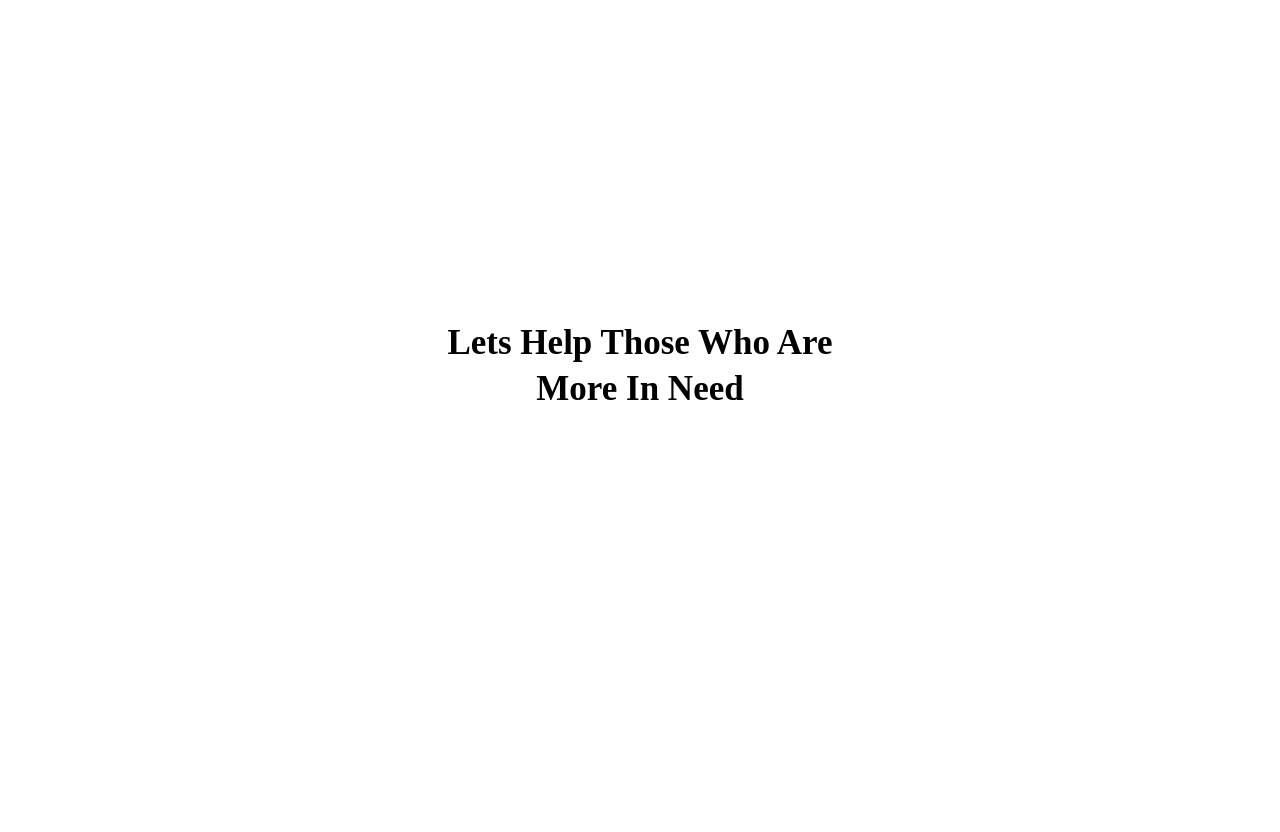
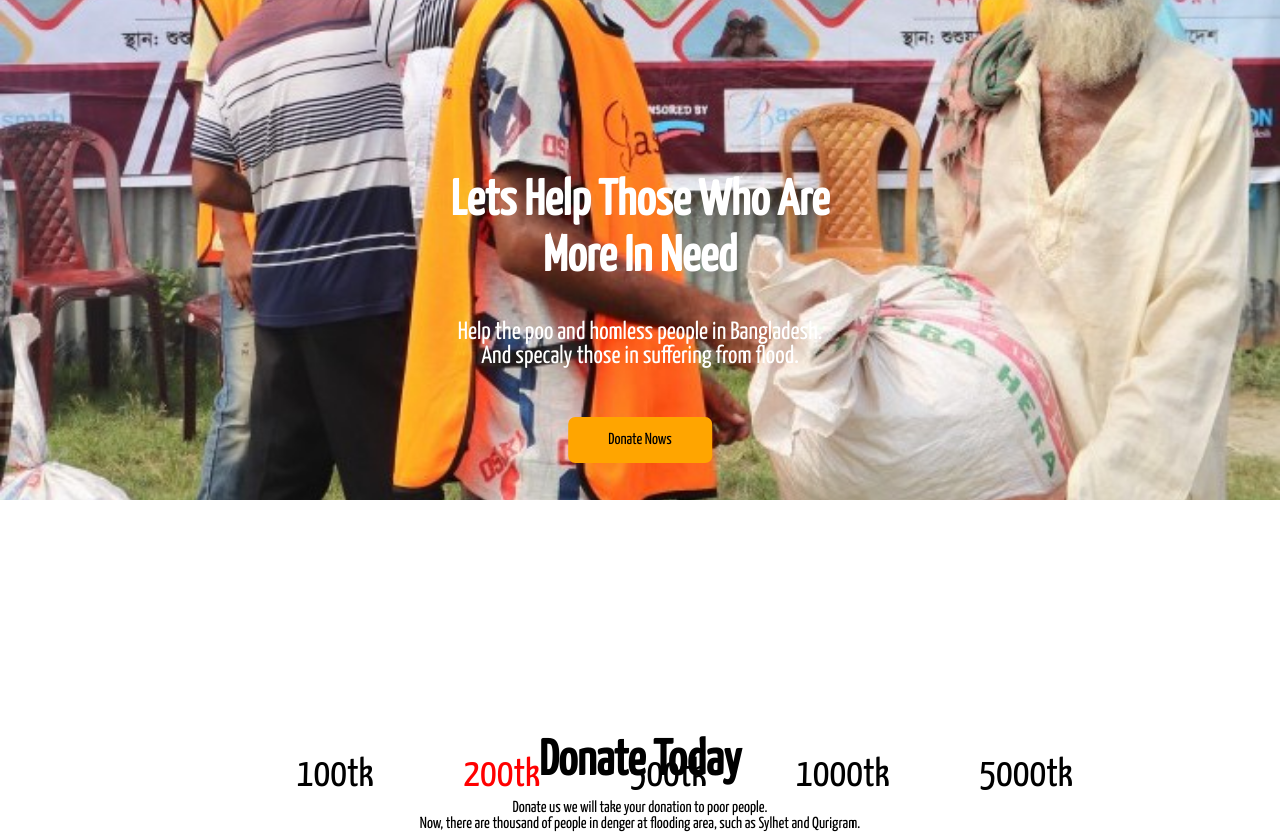
Before and after one commit to Ayoncoder7/assignment-one, a plain HTML site: page index.html in a window 1280 px wide. Before the commit the page ends 800 px from the top, so only its background shows below. Drawn offline with Linux system fonts and the light colour scheme.

Commit message:
assignment

```diff
--- a/index.html
+++ b/index.html
@@ -6,17 +6,58 @@
     <meta http-equiv="X-UA-Compatible" content="IE=edge">
     <meta name="viewport" content="width=device-width, initial-scale=1.0">
     <title>donate today</title>
+    <link rel="preconnect" href="https://fonts.googleapis.com">
+    <link rel="preconnect" href="https://fonts.gstatic.com" crossorigin>
+    <link href="https://fonts.googleapis.com/css2?family=Lobster&family=Yanone+Kaffeesatz&display=swap"
+        rel="stylesheet">
     <link rel="stylesheet" href="style.css">
+
 </head>
 
 
 <body>
-    <div>
-        <h1>Lets Help Those Who Are</h1>
-        <h2>More In Need</H2>
+
+    <section class="top-banner">
+
+        <div>
+            <h1>Lets Help Those Who Are</h1>
+            <h2>More In Need</H2>
+
+            <P class="poor">Help the poo and homless people in Bangladesh.<br>
+                And specaly those in suffering from flood.
+            </P>
+            <a class="donate-button" target="_blank" href="https://www.google.com/">Donate Nows</a>
+
+        </div>
+    </section>
 
 
-    </div>
+
+    <section>
+
+        <div>
+
+            <h1 class="donate-today">Donate Today</h1>
+
+            <P class="passage">Donate us we will take your donation to poor people.<br>
+                Now, there are thousand of people in denger at flooding area,
+                such as Sylhet and Qurigram.
+
+            </P>
+        </div>
+
+        <div class="taka">
+
+            <div class="money">100tk</div>
+            <div id="red">200tk</div>
+            <div class="money">500tk</div>
+            <div class="money">1000tk</div>
+            <div class="money">5000tk</div>
+        </div>
+
+
+
+    </section>
 
 
 
--- a/style.css
+++ b/style.css
@@ -1,23 +1,139 @@
 h1 {
 
-    font-size: 35px;
+    font-size: 50px;
     text-align: center;
     position: absolute;
-    top: 40%;
+    top: 20%;
     left: 50%;
     transform: translate(-50%, -50%);
+    color: white;
 
 }
 
 h2 {
 
 
-    font-size: 35px;
+    font-size: 50px;
     text-align: center;
     position: absolute;
-    top: 45%;
+    top: 27%;
     left: 50%;
     transform: translate(-50%, -50%);
+    color: white;
 
 
 }
+
+body {
+
+    font-family: 'Lobster', cursive;
+    font-family: 'Yanone Kaffeesatz', sans-serif;
+    margin: 0px;
+
+}
+
+.poor {
+
+    font-size: 25px;
+    text-align: center;
+    position: absolute;
+    top: 40%;
+    left: 50%;
+    transform: translate(-50%, -50%);
+    color: white;
+
+}
+
+.top-banner {
+
+
+    background-image: url("./images/donation10.jpg");
+
+
+    height: 500px;
+
+    background-position: center;
+
+    background-repeat: no-repeat;
+
+    background-size: cover;
+
+
+
+}
+
+.donate-button {
+
+
+
+    text-align: center;
+    position: absolute;
+    top: 55%;
+    left: 50%;
+    transform: translate(-50%, -50%);
+    color: black;
+    text-decoration: none;
+    background-color: orange;
+    padding: 15px 40px;
+    border-radius: 7px;
+    font-weight: 700%;
+
+
+
+
+}
+
+
+.donate-today {
+
+    text-align: center;
+    position: absolute;
+    top: 90%;
+    left: 50%;
+    transform: translate(-50%, -50%);
+    color: black;
+
+}
+
+.passage {
+
+    text-align: center;
+    position: absolute;
+    top: 100%;
+    left: 50%;
+    transform: translate(-50%, -50%);
+    color: black;
+
+
+}
+
+.taka {
+
+    display: flex;
+    justify-content: center;
+    align-iteam: center;
+    margin-top: 20%;
+
+
+
+}
+
+
+#red {
+
+    color: red;
+    border: 1px solid red color;
+    border-redius: 1px;
+    font-size: 40px;
+    padding-left: 7%;
+}
+
+
+.money {
+
+    margin: right;
+    font-size: 40px;
+    padding-left: 7%;
+
+
+}
```
